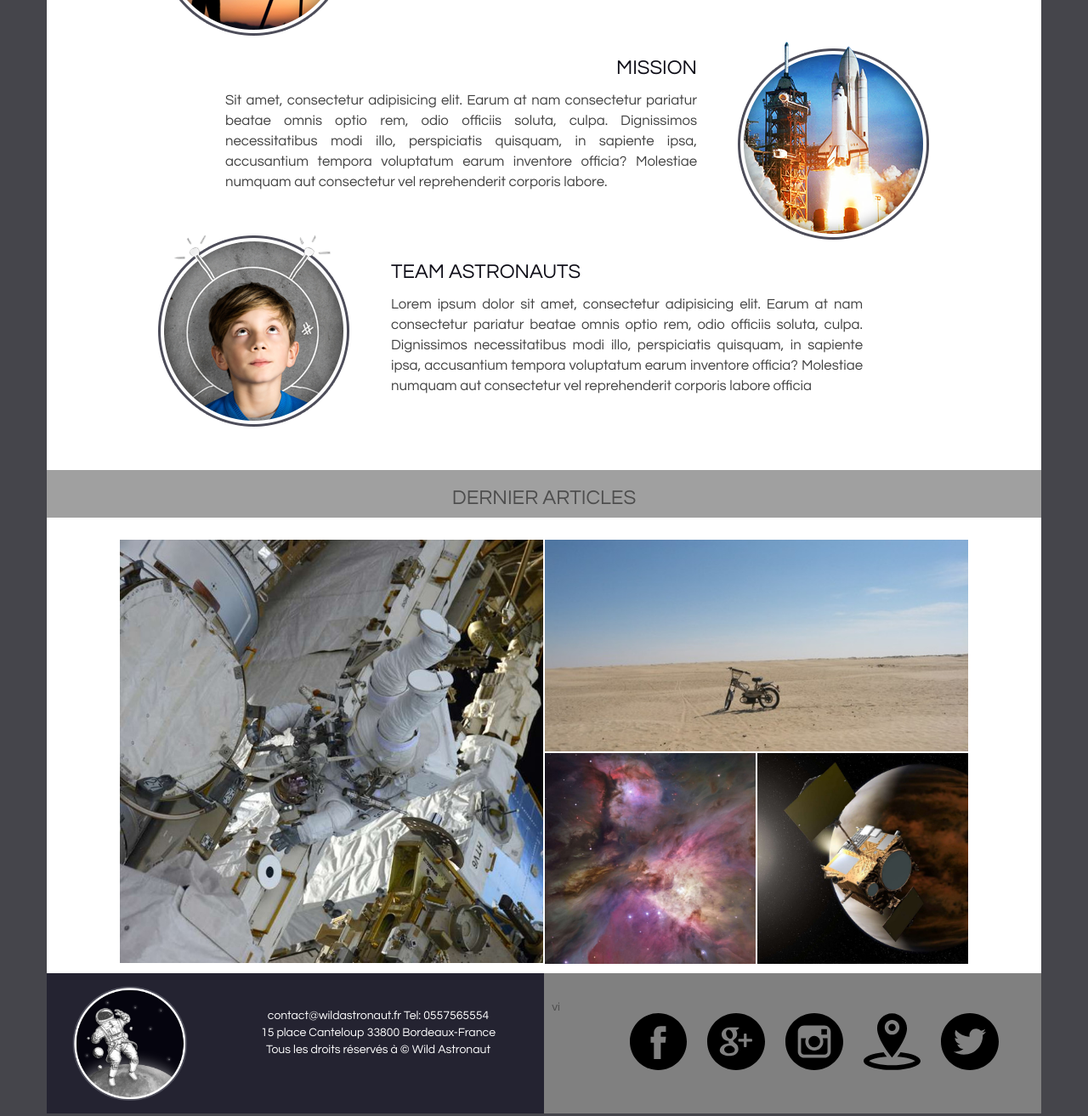
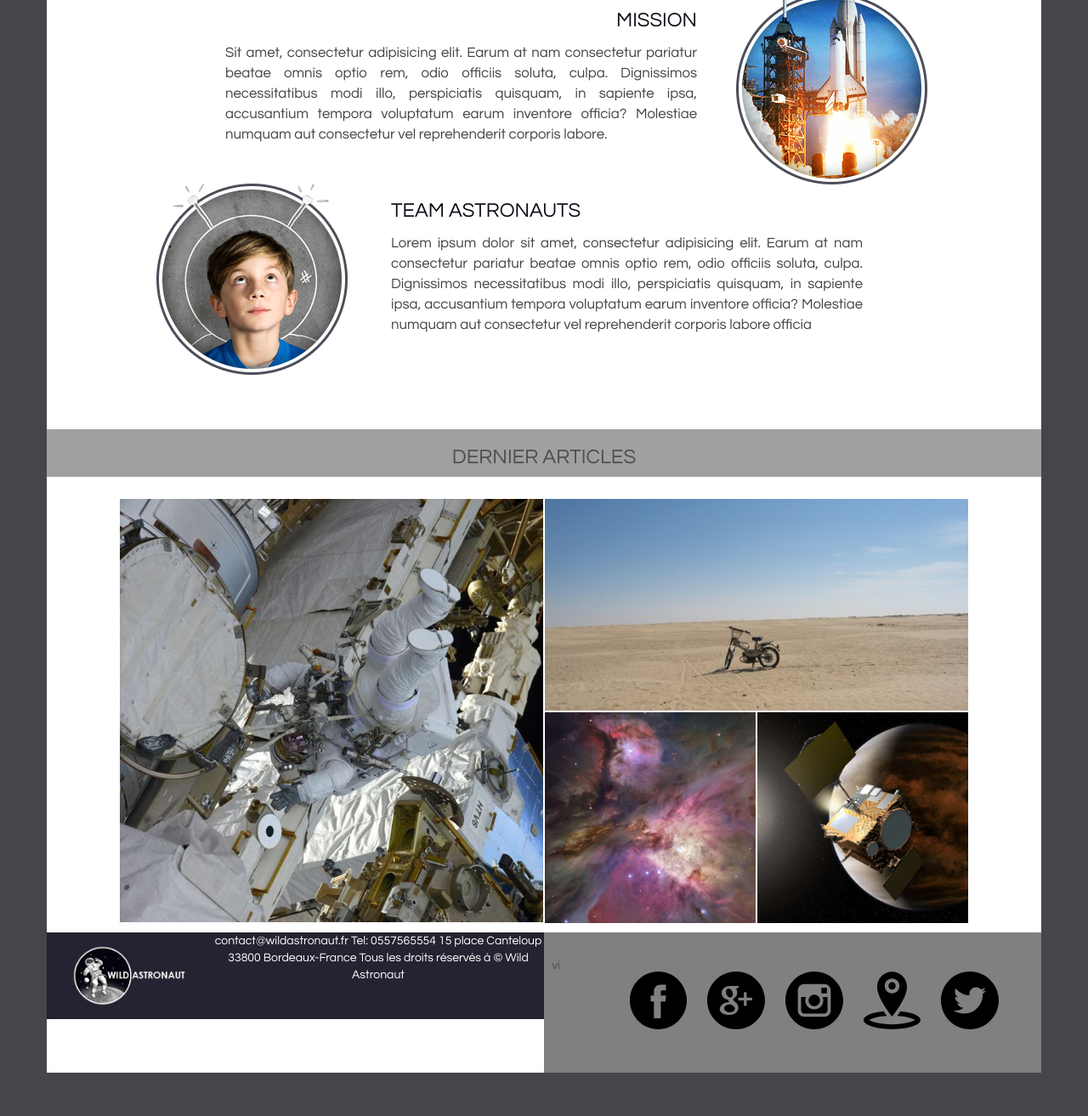
Before and after one commit to LaurentWild/WildAstronaut, a plain HTML site: page index.html in a window 1280 px wide. Shown: the part 482-1795 px from the top of the page at 85% size. Drawn offline with nearby package versions, Linux system fonts and the light colour scheme.

Commit message:
starting git workflow quete

```diff
--- a/css/style.css
+++ b/css/style.css
@@ -86,21 +86,19 @@ ul#nav li{
 	height:auto;
 	display:block;
 	position:relative;
-	margin-top: 50px;
+}
+#presentation .rowAdjust{
+	margin:50px 0;
 }
 #presentation img{
-	width:100%;
+	position:absolute;
+	top:50%;
+	left:50%;
+    width: 100%;
+    margin: -10% 0 0 -40%;
 	max-width:230px;
-	position:relative;
-	bottom:-20px;
 }
 
-
-/*  Chaque parti de presentation */
-#article{
-	border: 1px red;
-	padding-top: 30px;
-}
 /*  Le titre des presentation */
 .titre-pres{
 	font-size: 1.7em;
@@ -108,7 +106,7 @@ ul#nav li{
 	color: #0e0d17;
 	text-transform:uppercase;
 	text-align:left;
-	margin-top:40px;
+	/* margin-top:40px; */
 }
 .align-right{
 	text-align:left;
@@ -169,6 +167,7 @@ footer {
     #adresse {
         ;
     }
+
     .social{
 	margin-top: 20%;
 	margin-bottom: 25%;
@@ -196,3 +195,13 @@ footer {
 	margin-top: 25%;
 
 }
+
+
+@media screen and (max-width: 767px) {
+	#presentation img{
+		position:relative;
+		top:0;
+		left:0;
+		margin: 0 0 0 0;
+	}
+}
--- a/index.html
+++ b/index.html
@@ -24,7 +24,7 @@
 			<!-- Le parti de presentation -->
 			<div id="presentation">
 			  <!-- Le parti de 1er presentation -->
-				<div class="row rowAdjust" id="art">
+				<div class="row rowAdjust">
 					<div class="col-xs-3 hidden-sm col-md-1"></div>
 					<!-- Le photo de 1er presentation -->
 					<div class="col-xs-6 col-sm-4  col-md-3 text-center">
@@ -45,8 +45,14 @@
 				</div>
 
 				<!-- Le parti de 2em presentation -->
-				<div class="row rowAdjust" id="art">
+				<div class="row rowAdjust">
 					<div class="col-xs-3 hidden-sm col-md-2"></div>
+
+					<!-- Le photo de 1er presentation -->
+					<div class="col-xs-6 hidden-sm hidden-md hidden-lg text-center">
+						<img src="imgs/mission-asso.png" alt="photo de 2em presentation">
+					</div>
+
 					  <!-- Le parti de 1em presentation -->
 					<div class="col-xs-12 col-sm-8 col-md-6">
 						<!-- Le titre de 1er presentation -->
@@ -59,15 +65,14 @@
 						</p>
 					</div>
 					<!-- Le photo de 1er presentation -->
-					<div class="col-xs-6 col-sm-4  col-md-3 text-center">
+					<div class="hidden-xs col-sm-4  col-md-3 text-center">
 						<img src="imgs/mission-asso.png" alt="photo de 2em presentation">
 					</div>
 					<div class="col-xs-3 hidden-sm col-md-1"></div>
 				</div>
-			</div>
 
 				<!-- Le parti de 3em presentation -->
-			<div class="row rowAdjust" id="art">
+				<div class="row rowAdjust">
 					<div class="col-xs-3 hidden-sm col-md-1"></div>
 					<!-- Le photo de 1er presentation -->
 					<div class="col-xs-6 col-sm-4  col-md-3 text-center">
@@ -85,6 +90,8 @@
 						</p>
 					</div>
 					<div class="col-xs-3 hidden-sm col-md-2"></div>
+				</div>
+
 			</div>
 
 			<!-- Le bar des dérnier articles -->
@@ -126,17 +133,15 @@
 					<div id="pied1" class="col-xs-6">
 						<div class="row">
 							<div class="col-xs-4">
-							  <img src="imgs/bg-logo.png" class="img-responsive imgfooter">
+							  <img src="imgs/logo-footer.jpg" class="img-responsive imgfooter">
 							</div>
 							<div id="adresse" class="col-xs-8">
 								<div class="row">
-								<div class="col-xs-12">&nbsp;</div>
-								<div class="col-xs-12">&nbsp;</div>
-								<div class="col-xs-12" text-align="center">contact@wildastronaut.fr    Tel: 0557565554</div>
-								<div class="col-xs-12">15 place Canteloup 33800 Bordeaux-France</div>
-								<div class="col-xs-12">Tous les droits réservés à &copy Wild Astronaut</div>
-								<div class="col-xs-12"></div>
-								<div class="col-xs-12"></div>
+									<p>
+										contact@wildastronaut.fr    Tel: 0557565554
+										15 place Canteloup 33800 Bordeaux-France
+										Tous les droits réservés à &copy Wild Astronaut
+									</p>
 							  </div>
 							  <!--<br>
 							  contact@wildastronaut.fr    Tel: 0557565554<br>
```
Lines whose indentation alone changed are shown as unchanged.
